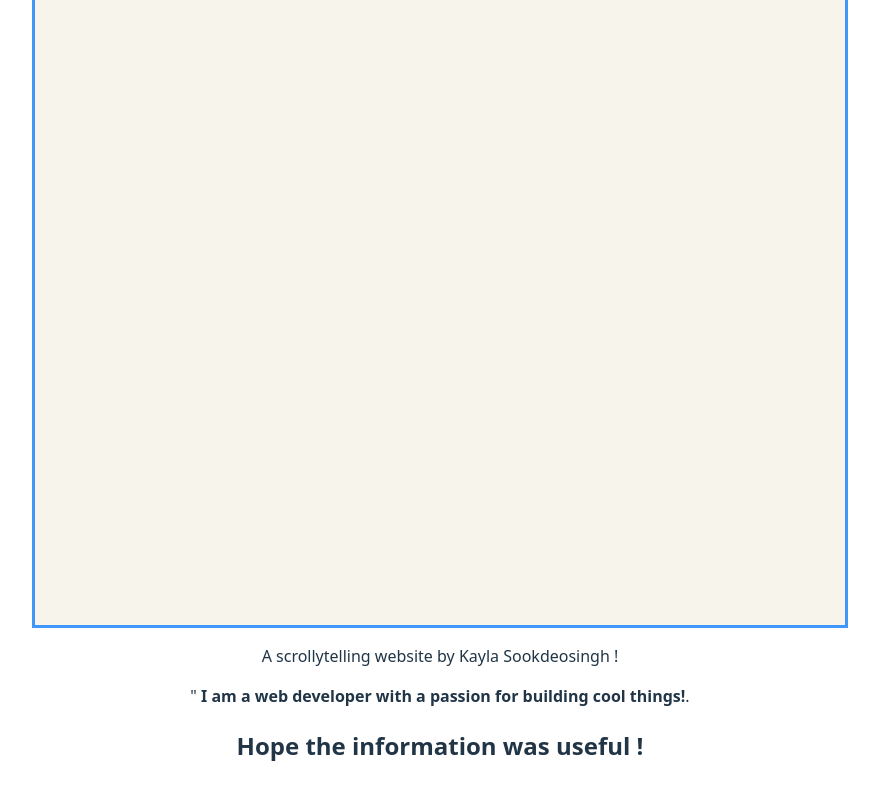
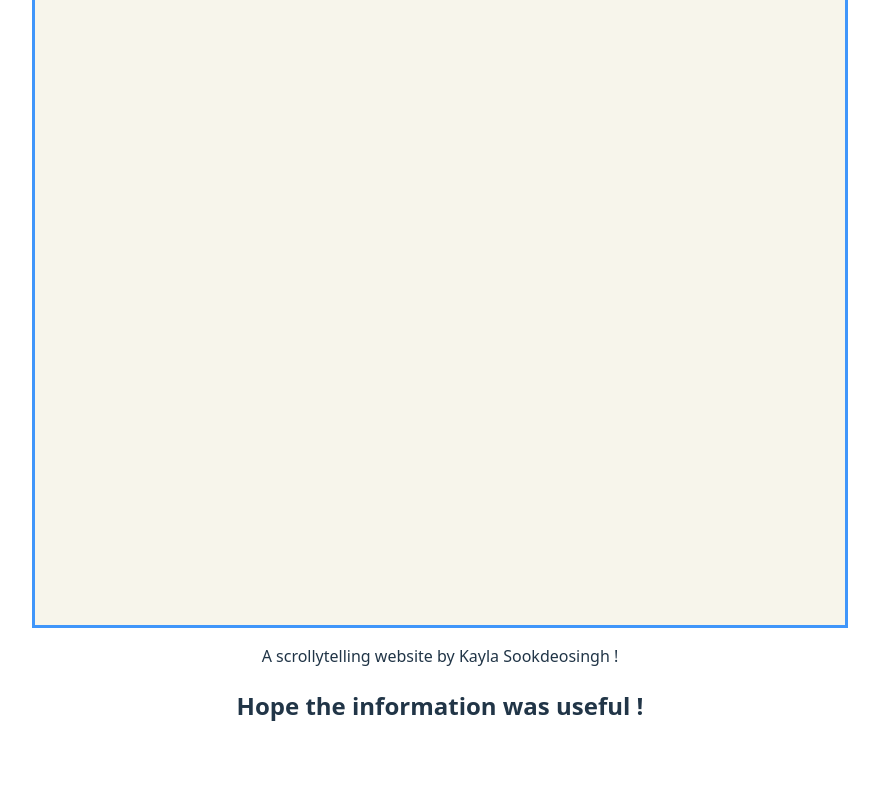
Before and after one commit to Kayla-anya/challenge, a Svelte app: page / in a window 1280 px wide. Shown: the part 9328-10128 px from the top of the page, without its empty margins (400-1279 px from the left). After the commit the page ends 10104 px from the top, so only its background shows below. Built offline with nearby package versions, Linux system fonts and the light colour scheme.

Commit message:
edited text

```diff
--- a/src/App.svelte
+++ b/src/App.svelte
@@ -14,10 +14,6 @@
 </main>
 <div class="container">
   <p>A scrollytelling website by Kayla Sookdeosingh <strong></strong>!</p>
-  <p>
-    "
-    <strong>{bio}</strong>.
-  </p>
   <h2>Hope the information was useful !</h2>
 
 
```
